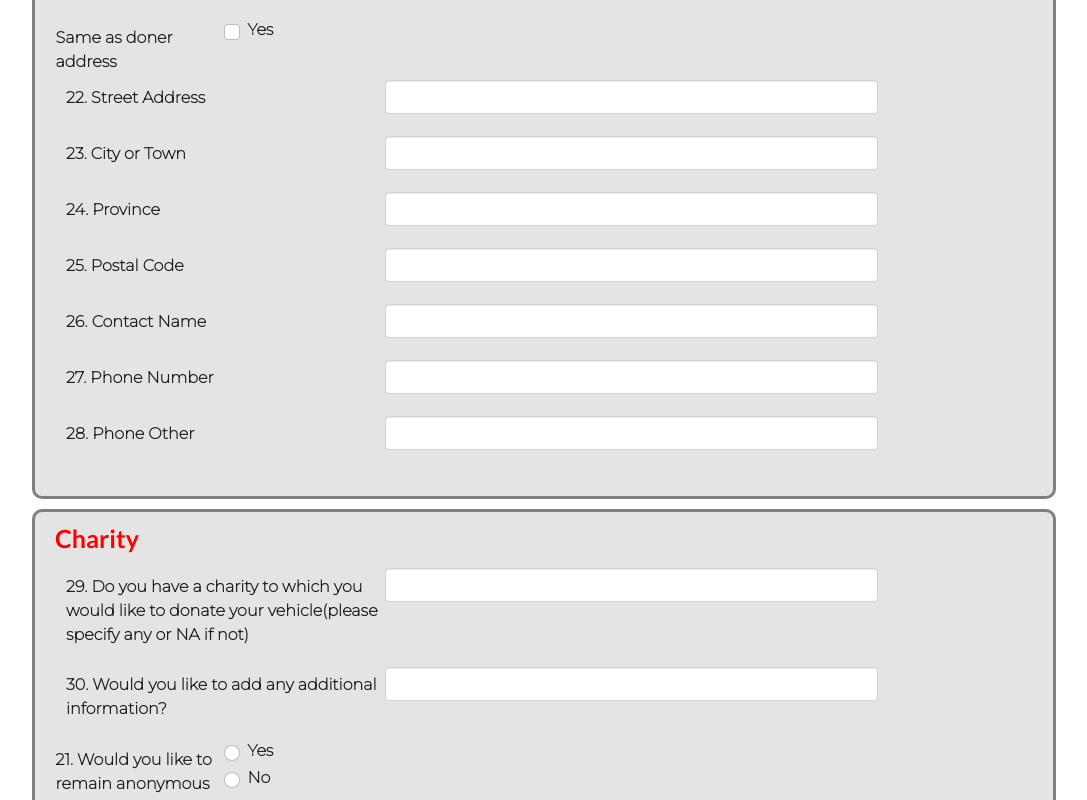
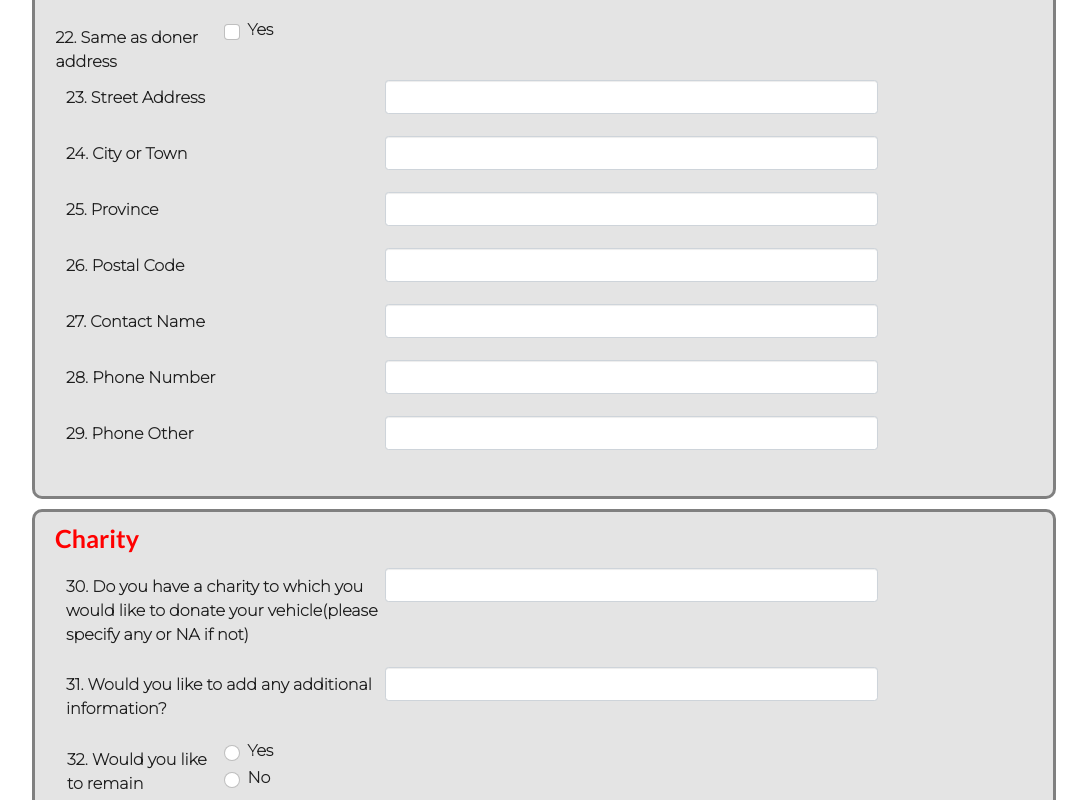
Before and after one commit to Fasih123456/goddt14, a React (Create React App) app: page /DonateToday in a window 1280 px wide. Shown: the part 2120-2920 px from the top of the page, without its empty margins (96-1183 px from the left). Built offline with nearby package versions, Linux system fonts and the light colour scheme.

Commit message:
more polishing

```diff
--- a/src/components/Form.js
+++ b/src/components/Form.js
@@ -7,7 +7,6 @@ import FormText from "./FormText";
 
 import React, {useState} from 'react';
 import '../css/donatetoday.css'
-import { FormGroup } from "react-bootstrap";
 
 function HorizontalExample() {
   const [showhide, setShowhide]=useState('');
@@ -45,7 +44,7 @@ function HorizontalExample() {
     console.log(getvalue);
     console.log(sameinformation);
 
-    if(sameinformation == 'yes' && getvalue == 'yes'){
+    if(sameinformation === 'yes' && getvalue === 'yes'){
       setSameinformation('no');
     }else{
       setSameinformation(getvalue);
@@ -54,7 +53,7 @@ function HorizontalExample() {
 
   return (
     <div className='main body ui container'>
-      <Form noValidate validated={validated} onSubmit={handleSubmit}>
+      <Form noValidate validated={validated} onSubmit={handleSubmit} style={{width: "100%"}}>
         <div className='group'>
         <h3 className='form-heading'>Charity</h3>
         <Form.Group  as={Row} className="mb-3" controlId="intialform">
@@ -112,7 +111,7 @@ function HorizontalExample() {
         </div>
 
         {
-          showextraquestion == 'no' && (
+          showextraquestion === 'no' && (
             <div className='group'>
             <FormText
               title="4. You have noted that you are not the registered owner of the vehicle. Please explain the circumstances surrounding this vehicle (for example, abdoned vehicle, on behalf of a family member, power of attorney)."
@@ -319,7 +318,7 @@ function HorizontalExample() {
 
         <Form.Group as={Row} className="mb-3">
         <Form.Label column sm={2}>
-            Same as doner address
+            22. Same as doner address
           </Form.Label>
           <Col sm={10}>
             <Form.Check
@@ -333,15 +332,15 @@ function HorizontalExample() {
           </Col>
 
           {
-            sameinformation == 'no' && (
+            sameinformation === 'no' && (
               <div>
-              <FormText title='22. Street Address' name='street'/>
-              <FormText title='23. City or Town'  name='location1'/>
-              <FormText title='24. Province'  name='location1'/>
-              <FormText title='25. Postal Code'  name='location1'/>
-              <FormText title='26. Contact Name'  name='location1'/>
-              <FormText title='27. Phone Number'  name='location1'/>
-              <FormText title='28. Phone Other'  name='location1'/>
+              <FormText title='23. Street Address' name='street'/>
+              <FormText title='24. City or Town'  name='location1'/>
+              <FormText title='25. Province'  name='location1'/>
+              <FormText title='26. Postal Code'  name='location1'/>
+              <FormText title='27. Contact Name'  name='location1'/>
+              <FormText title='28. Phone Number'  name='location1'/>
+              <FormText title='29. Phone Other'  name='location1'/>
               </div>
             )
           }
@@ -353,12 +352,12 @@ function HorizontalExample() {
         <div className="group">
         <Form.Group as={Row} className="mb-3" controlId="intialform">
         <h3 className='form-heading'>Charity</h3>
-        <FormText title='29. Do you have a charity to which you would like to donate your vehicle(please specify any or NA if not)'  name='location1'/>
-        <FormText title='30. Would you like to add any additional information?' name='location1' />
+        <FormText title='30. Do you have a charity to which you would like to donate your vehicle(please specify any or NA if not)'  name='location1'/>
+        <FormText title='31. Would you like to add any additional information?' name='location1' />
 
 
-        <Form.Label column sm={2}>
-            21. Would you like to remain anonymous
+        <Form.Label column sm={2} style={{paddingLeft: "22px"}}>
+            32. Would you like to remain anonymous
           </Form.Label>
           <Col sm={10}>
             <Form.Check
--- a/src/css/footer.css
+++ b/src/css/footer.css
@@ -1,3 +1,9 @@
+@media screen and (max-width: 900px) {
+    .container-fluid{
+        width: 100%;
+    }
+}
+
 .container-fluid{
     width: 80%;
 }
--- a/src/pages/Contact.js
+++ b/src/pages/Contact.js
@@ -5,8 +5,10 @@ import FormText from '../components/FormText';
 import {Button} from 'react-bootstrap';
 
 import '../css/contact.css';
+import React from 'react';
 
 const Contact = () => {
+
     return (
         <div>
             <Header />
@@ -37,7 +39,7 @@ const Contact = () => {
                     <FormText title='Location/City' name='locationCF' />
                     <div style={{paddingLeft: "15px"}}>
                     <p><label for="w3review">Your Message: </label></p>
-                    <textarea id="w3review" name="w3review" rows="4" cols="100"></textarea>
+                    <textarea id="w3review" name="w3review" rows="4" cols={window.innerWidth > 900 ? "100" : "50"}></textarea>
                     <br /><br />
 
                     <Button type='submit' variant="secondary">Submit</Button>{' '}
@@ -49,6 +51,7 @@ const Contact = () => {
             <Footer />
         </div>
     )
+
 }
 
 export default Contact;
--- a/src/pages/Footer.js
+++ b/src/pages/Footer.js
@@ -1,9 +1,9 @@
 import '../css/footer.css';
-import {Card, Button, Col, Container, Row} from 'react-bootstrap';
+import { Col, Container, Row} from 'react-bootstrap';
 
 const Footer = () => {
     return (
-        <footer class="container-fluid text-center">
+        <footer class="container-fluid text-center body">
             <Container>
                 <Row>
                     <Col></Col>
```
